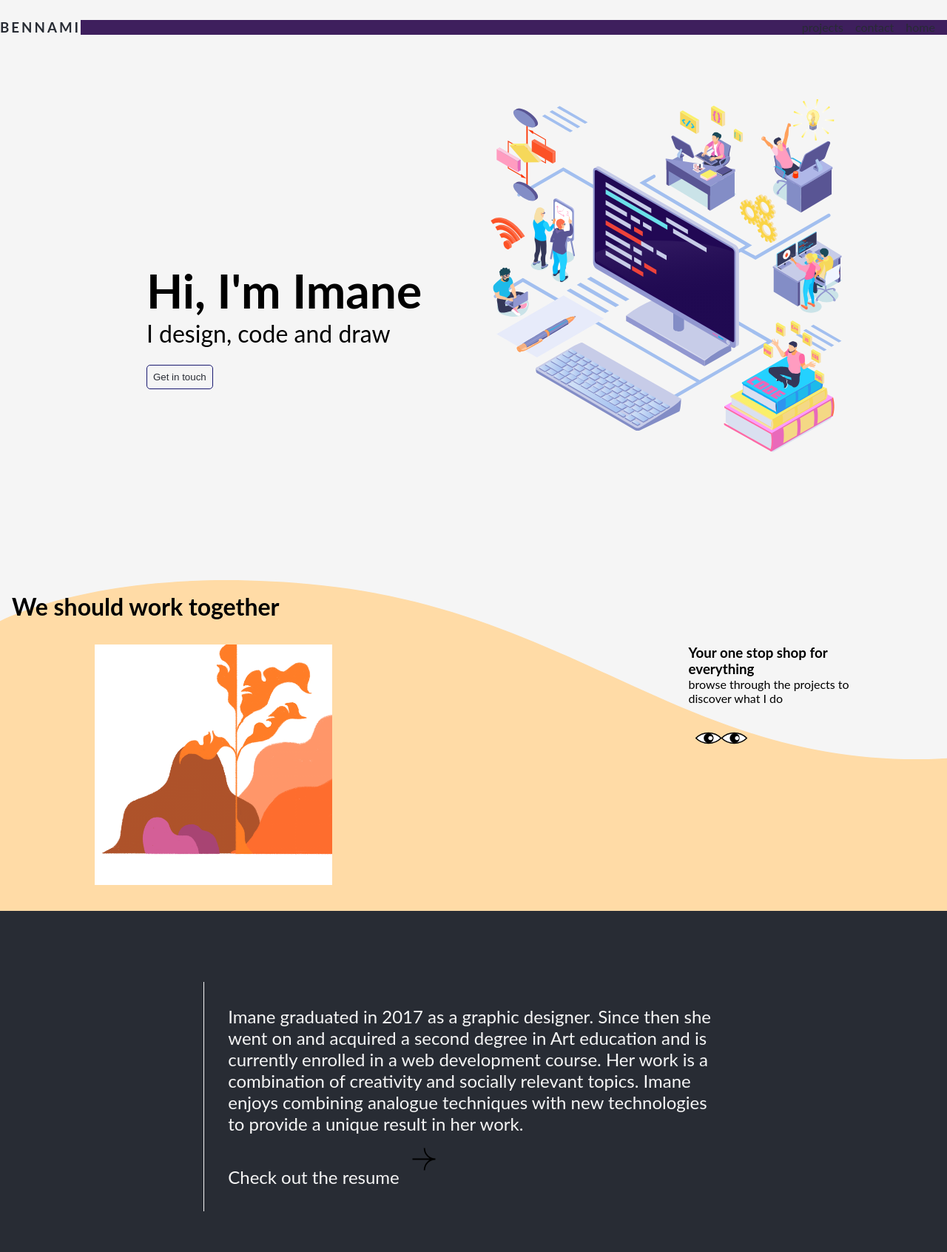
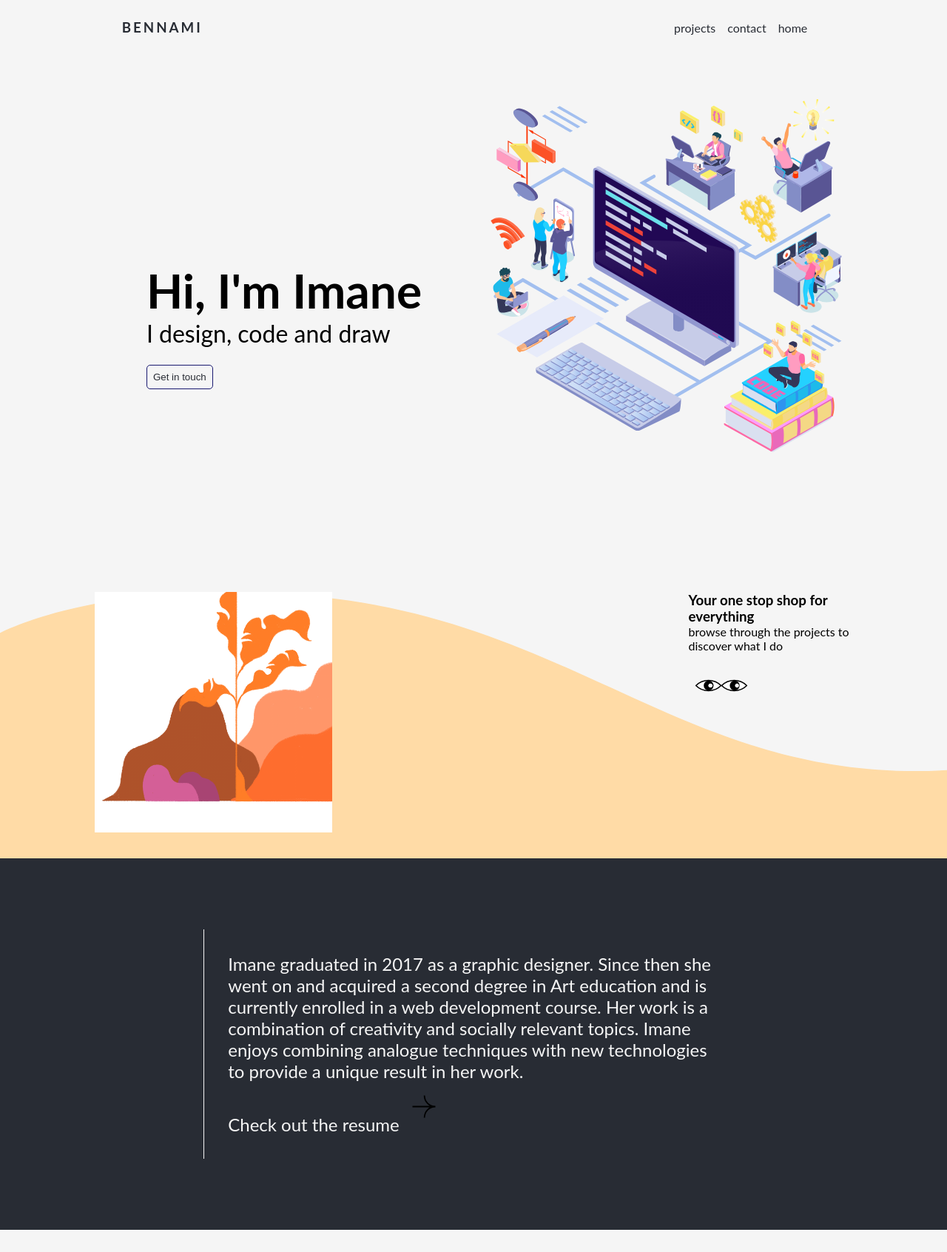
Before and after one commit to bennami/react-landing-page, a React (Create React App) app: page / in a window 1280 px wide. Shown: the top 1692 px of the page at 74% size. Built offline with nearby package versions, Linux system fonts and the light colour scheme.

Commit message:
navbar finally working properly

```diff
--- a/src/Assets/css/homepage.css
+++ b/src/Assets/css/homepage.css
@@ -9,10 +9,10 @@ body {
     padding-bottom: 200px;
     background-color: whitesmoke;
 }
-
+/*
 body *{
     transition: all 300ms ease-in-out ;
-}
+}*/
 
 /*intro section*/
 header{
--- a/src/Assets/css/nav.css
+++ b/src/Assets/css/nav.css
@@ -5,7 +5,9 @@ nav{
     padding-top: 10px;
     margin: 0 auto;
     justify-content: space-around;
+    transition: none ;
 }
+
 nav h3{
     font-weight: bold;
     letter-spacing: 3px;
@@ -44,7 +46,7 @@ nav a:hover{
     }
 }
 
-@media only screen and (max-width: 768px){
+@media only screen and (max-width: 800px){
     .service-container{
         display: grid;
         width: 90%;
@@ -71,7 +73,6 @@ nav a:hover{
         align-items: center;
         width: 100%;
         transform: translateX(100%);
-        transition: transform 0.3s ease-in;
         justify-content: space-around;
         padding: 3vh 5vh 10vh 5vh;
         font-size: larger;
@@ -89,6 +90,7 @@ nav a:hover{
     }
     .nav-active{
         transform: translateX(0%);
+        transition: transform 0.3s ease-in;
     }
     @keyframes navLinkFade {
         from{
--- a/src/Assets/css/projects.css
+++ b/src/Assets/css/projects.css
@@ -49,7 +49,7 @@ nav{
     animation-delay: calc(1* var(--stagger-delay));
 }
 
-img{
+.gallery img{
     width: 100%;
     --stagger-delay: 100ms;
     animation: entrance 700ms ease-out;
--- a/src/pages/main.js
+++ b/src/pages/main.js
@@ -42,7 +42,6 @@ const Main = () =>{
 
             <main>
                 <section className="services">
-                    <h2>We should work together</h2>
                     <div className="service-container">
                         <div className="service-img">
                         <img src={example} alt=""/>
@@ -55,10 +54,8 @@ const Main = () =>{
                     </div>
 
                     <div className="service-container2">
-
                         <div className="service-description">
-
-                            <div className={"text"}>Imane graduated in 2017 as a graphic designer. Since then she went on and acquired a second degree in Art education and is currently enrolled in a web development course. Her work is a combination of creativity and socially relevant topics. Imane enjoys combining analogue techniques with new technologies to provide a unique result in her work.<br/> <Link to={"/cv"}>Check out the resume<img src={arrow}/></Link>  </div>
+                            <div className={"text"}>Imane graduated in 2017 as a graphic designer. Since then she went on and acquired a second degree in Art education and is currently enrolled in a web development course. Her work is a combination of creativity and socially relevant topics. Imane enjoys combining analogue techniques with new technologies to provide a unique result in her work.<p><Link to={"/cv"}>Check out the resume<img src={arrow}/></Link> </p>  </div>
                         </div>
                     </div>
 
--- /dev/null
+++ b/src/pages/pageNotFound.js
@@ -0,0 +1,5 @@
+import React from 'react'
+
+const PageNotFound = () => <h1>Oops! page not found.</h1>;
+
+export default PageNotFound
--- a/src/routes.js
+++ b/src/routes.js
@@ -1,13 +1,12 @@
 import React from "react";
 import {Switch, Route} from 'react-router-dom';
-
-
 
 import Main from "./pages/main";
 import Contact from "./pages/contact";
 import Thanks from "./components/thanks";
 import Cv from "./components/cv";
 import Projects from "./pages/projects";
+import PageNotFound from "./pages/pageNotFound";
 
 const Routes = () =>{
     return(
@@ -17,6 +16,7 @@ const Routes = () =>{
         <Route exact path="/thanks/:name" component={Thanks}/>
         <Route exact path="/cv" component={Cv}/>
         <Route exact path="/projects" component={Projects}/>
+        <Route component={PageNotFound}/>
     </Switch>
 
 )
```
Also changed, not shown: src/components/nav.js (+0 -8 lines), 2 other files (tests, documents, lock files or other folders).
